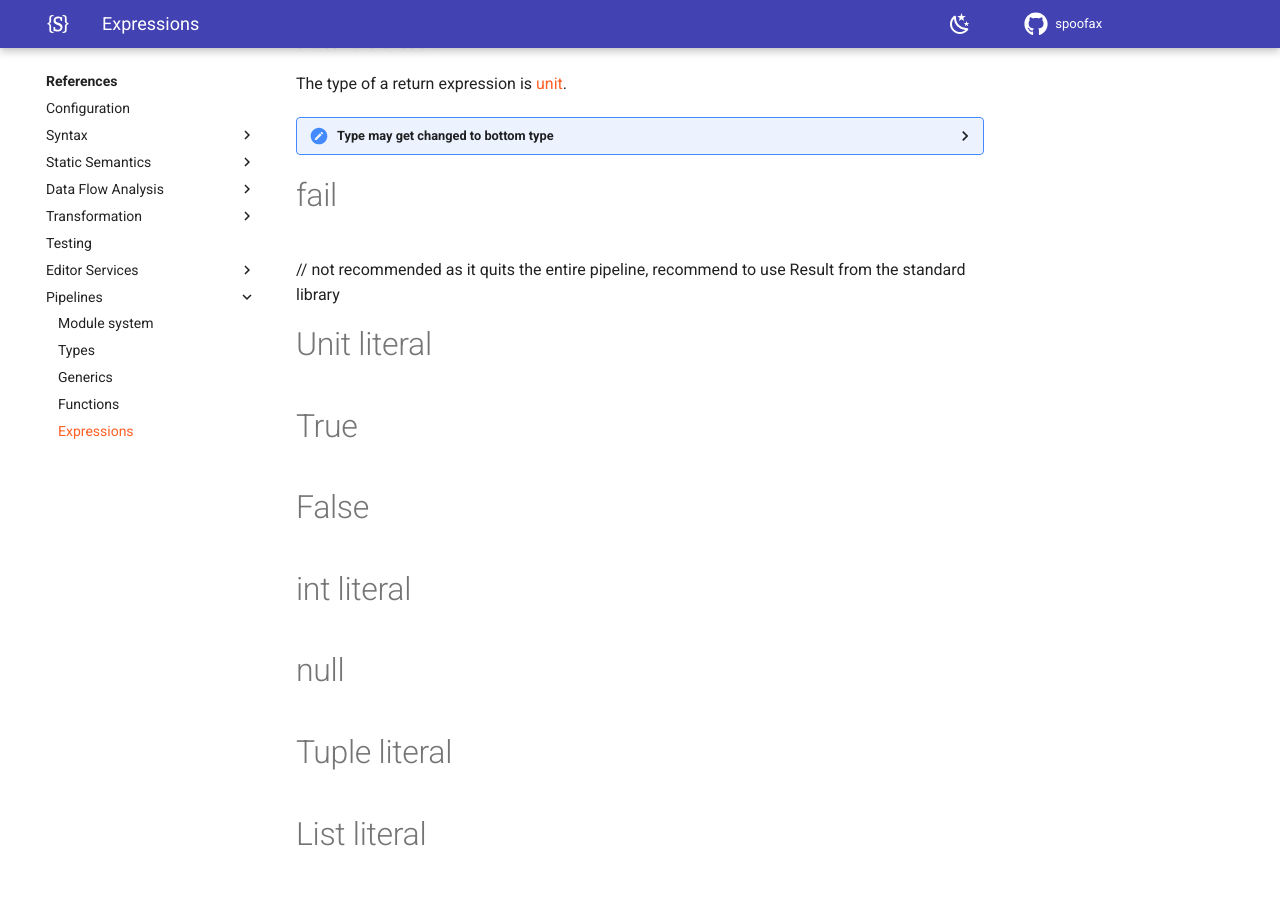
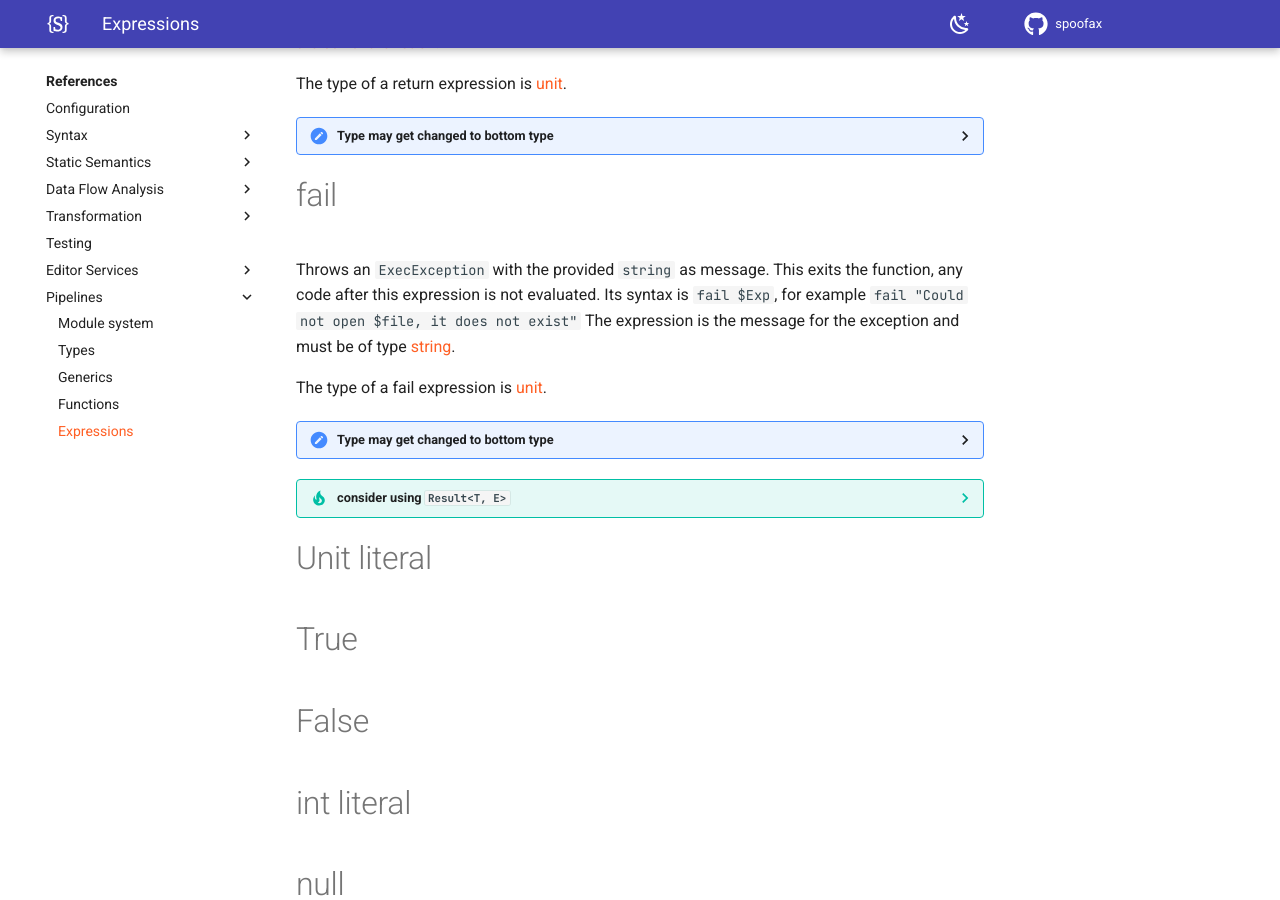
Before and after one commit to pdmosses/metaborg.github.io, an MkDocs documentation site: the page built from docs/references/pipelines/expressions.md, in a window 1280 px wide and 900 px high, scrolled down 9643 px. Built offline with MkDocs 1.6.1 and Material for MkDocs 9.7.7, drawn with Linux system fonts in a browser that asks for light colours; comment, search, counter and statistics services are not loaded.

Commit message:
Add documentation for PIE fail expression

```diff
--- a/docs/references/pipelines/expressions.md
+++ b/docs/references/pipelines/expressions.md
@@ -512,7 +512,22 @@ The type of a return expression is [unit](../types#unit).
 
 
 # fail
-// not recommended as it quits the entire pipeline, recommend to use Result<T, E> from the standard library
+
+Throws an `ExecException` with the provided `string` as message.
+This exits the function, any code after this expression is not evaluated.
+Its syntax is `fail $Exp`, for example `fail "Could not open $file, it does not exist"`
+The expression is the message for the exception and must be of type [string](../types#string).
+
+The type of a fail expression is [unit](../types#unit).
+
+??? attention "Type may get changed to bottom type"
+    The type of a fail expression may be changed to [the bottom type](../types#bottom) in the future.
+    This would allow using a fail expression as a branch in an if-else expression.
+
+??? tip "consider using `Result<T, E>`"
+    Fail throws an exception, which cannot be handled in the PIE DSL.
+    We recommend using `Result<T, E>` from the PIE standard library instead.
+
 
 # Unit literal
 # True
```
